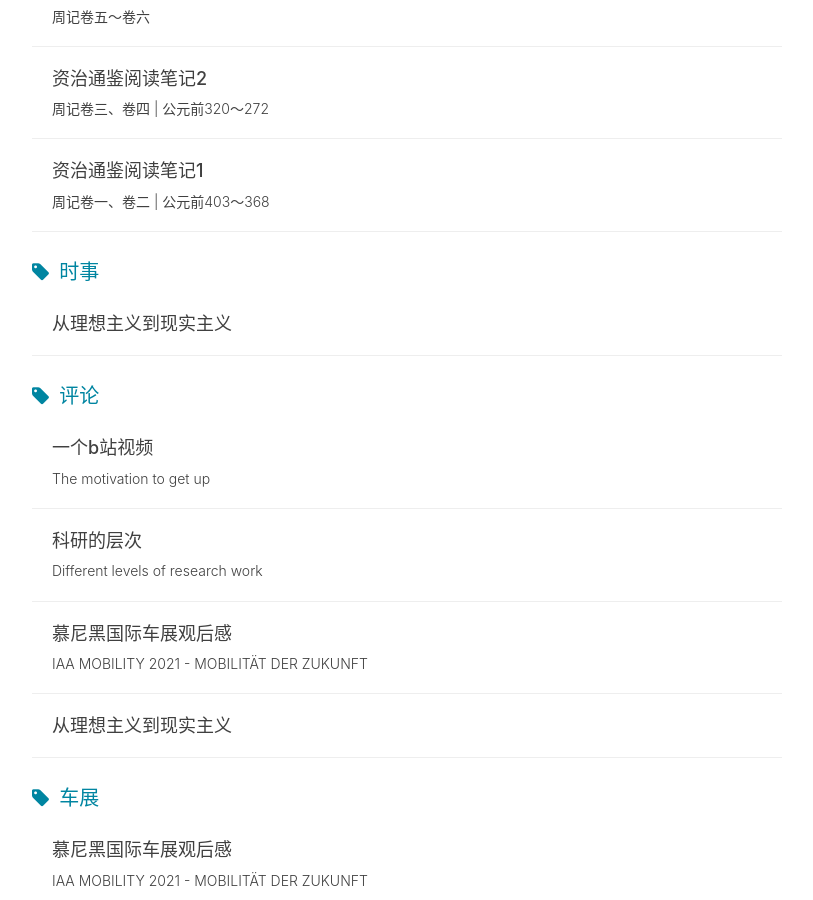
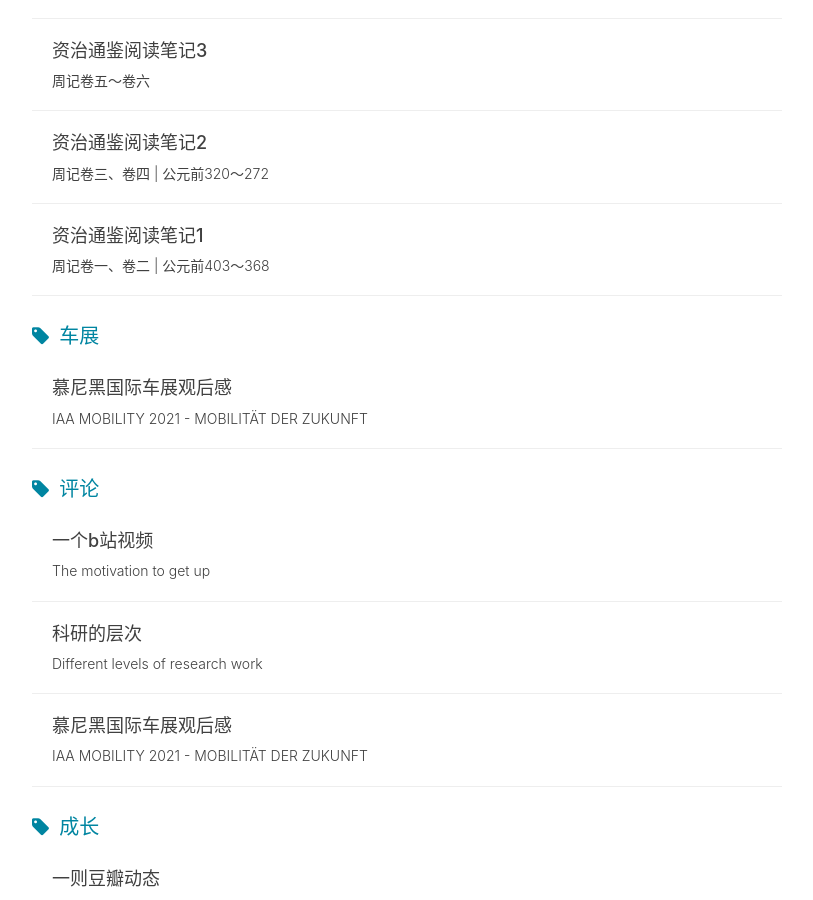
Before and after one commit to chensong212/chensong212.github.io, a Jekyll site: the page built from tags.html, in a window 1280 px wide and 900 px high, scrolled down 10228 px. Shown: the whole window, without its empty margins (233-1046 px from the left). Built offline with Jekyll 4.4.1, drawn with Linux system fonts in a browser that asks for light colours; nearby versions of some CDN libraries; comment, search, counter and statistics services are not loaded.

Commit message:
Update 2021-08-13-comments.md

```diff
--- a/_posts/2021-08-13-comments.md
+++ b/_posts/2021-08-13-comments.md
@@ -7,9 +7,7 @@
 header-img:
 catalog: true
 tags:
-    - 时事
-    - 评论
-
+    - 随写记录
 ---
 
 
```
